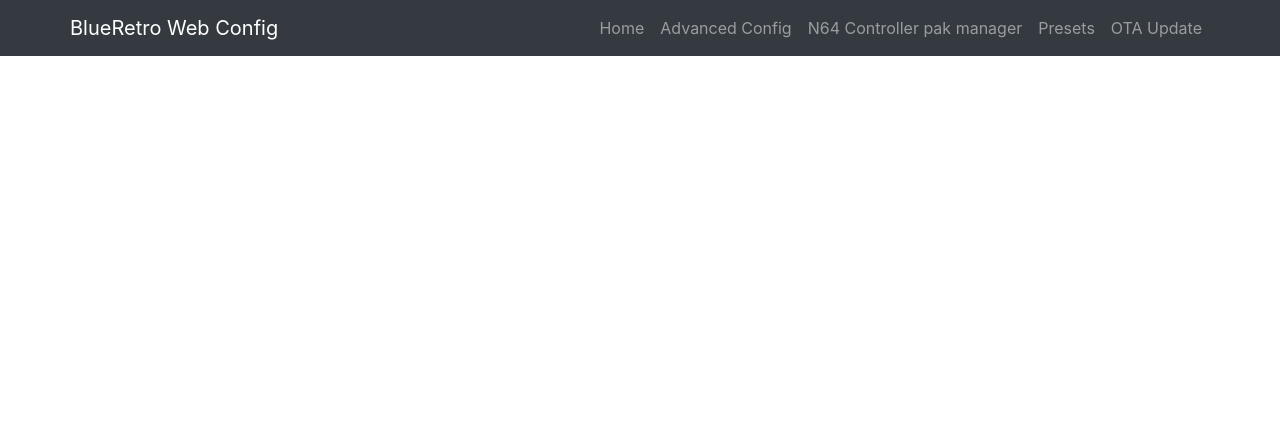
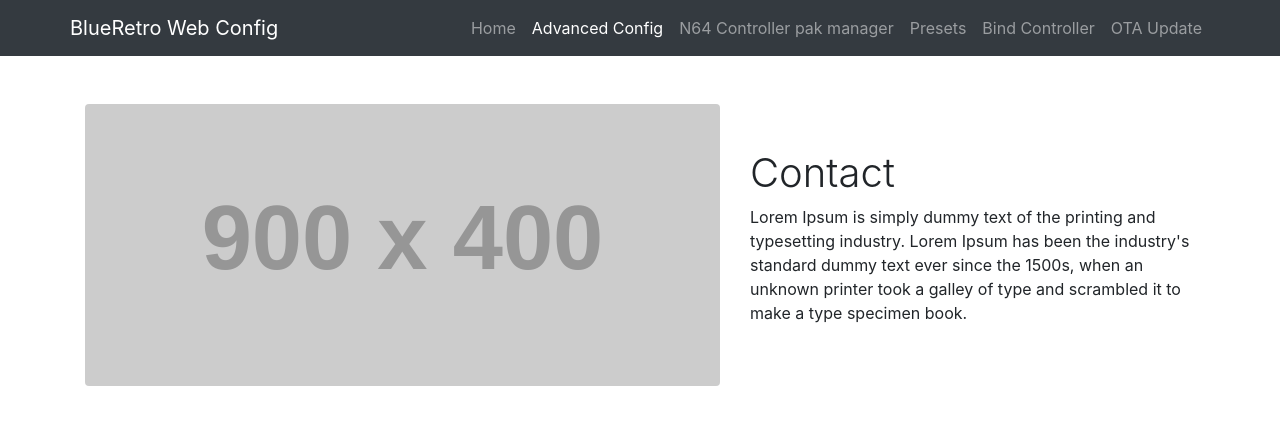
Before and after one commit to delislej/BlueRetro-ReactApp, a React (Create React App) app: page /advancedconfig in a window 1280 px wide. Shown: the top 424 px of the page. Built offline with nearby package versions, Linux system fonts and the light colour scheme.

Commit message:
add bind controller page, cleaned up files

```diff
--- a/src/components/Blueretro.jsx
+++ b/src/components/Advancedconfig.jsx
@@ -1,6 +1,6 @@
 import React from "react";
 
-function Blueretro() {
+function Advancedconfig() {
   return (
     <div className="Blueretro">
       <div class="container">
@@ -27,4 +27,4 @@ function Blueretro() {
   );
 }
 
-export default Blueretro;
+export default Advancedconfig;
--- a/src/App.js
+++ b/src/components/Bindcontroller.jsx
@@ -1,9 +1,7 @@
-import logo from './logo.svg';
-import './App.css';
 import React, { useState } from 'react';
 import { useGamepads } from 'react-gamepads';
 
-function App() {
+function Bindcontroller() {
   const [gamepads, setGamepads] = useState({});
   useGamepads(gamepads => setGamepads(gamepads));
 
@@ -40,4 +38,4 @@ function App() {
   );
 }
 
-export default App;
+export default Bindcontroller;
--- a/src/components/Navigation.jsx
+++ b/src/components/Navigation.jsx
@@ -5,7 +5,7 @@ function Navigation() {
   return (
     <div className="navigation">
       <nav className="navbar navbar-expand navbar-dark bg-dark">
-        <div className="container">
+        <div className="container" >
           <NavLink className="navbar-brand" to="/">
             BlueRetro Web Config
           </NavLink>
@@ -18,7 +18,7 @@ function Navigation() {
                 </NavLink>
               </li>
               <li className="nav-item">
-                <NavLink className="nav-link" to="/blueretro">
+                <NavLink className="nav-link" to="/Advancedconfig">
                   Advanced Config
                 </NavLink>
               </li>
@@ -30,6 +30,11 @@ function Navigation() {
               <li className="nav-item">
                 <NavLink className="nav-link" to="/presets">
                   Presets
+                </NavLink>
+              </li>
+              <li className="nav-item">
+                <NavLink className="nav-link" to="/bindcontroller">
+                  Bind Controller
                 </NavLink>
               </li>
               <li className="nav-item">
--- a/src/index.js
+++ b/src/index.js
@@ -3,12 +3,13 @@ import ReactDOM from "react-dom";
 import "./index.css";
 import * as serviceWorker from "./serviceWorker";
 import { BrowserRouter as Router, Route, Routes } from "react-router-dom";
-import Blueretro from "./components/Blueretro";
 import N64ctrlpak from "./components/N64ctrlpak";
 import Home from "./components/Home";
 import Presets from "./components/Presets";
 import Navigation from "./components/Navigation";
 import Ota from "./components/Ota";
+import Advancedconfig from "./components/Advancedconfig";
+import BindController from "./components/Bindcontroller";
 
 ReactDOM.render(
   <Router>
@@ -16,8 +17,9 @@ ReactDOM.render(
     <Routes>
       <Route path="/" element={<Home />} />
       <Route path="/n64ctrlpak" element={<N64ctrlpak />} />
-      <Route path="/blueretro" element={<Blueretro />} />
+      <Route path="/advancedconfig" element={<Advancedconfig />} />
       <Route path="/presets" element={<Presets />} />
+      <Route path="/bindcontroller" element={<BindController />} />
       <Route path="/ota" element={<Ota />} />
     </Routes>
   </Router>,
```
Also changed, not shown: src/App.css (deleted, +0 -38 lines), 1 other file (tests, documents, lock files or other folders).
